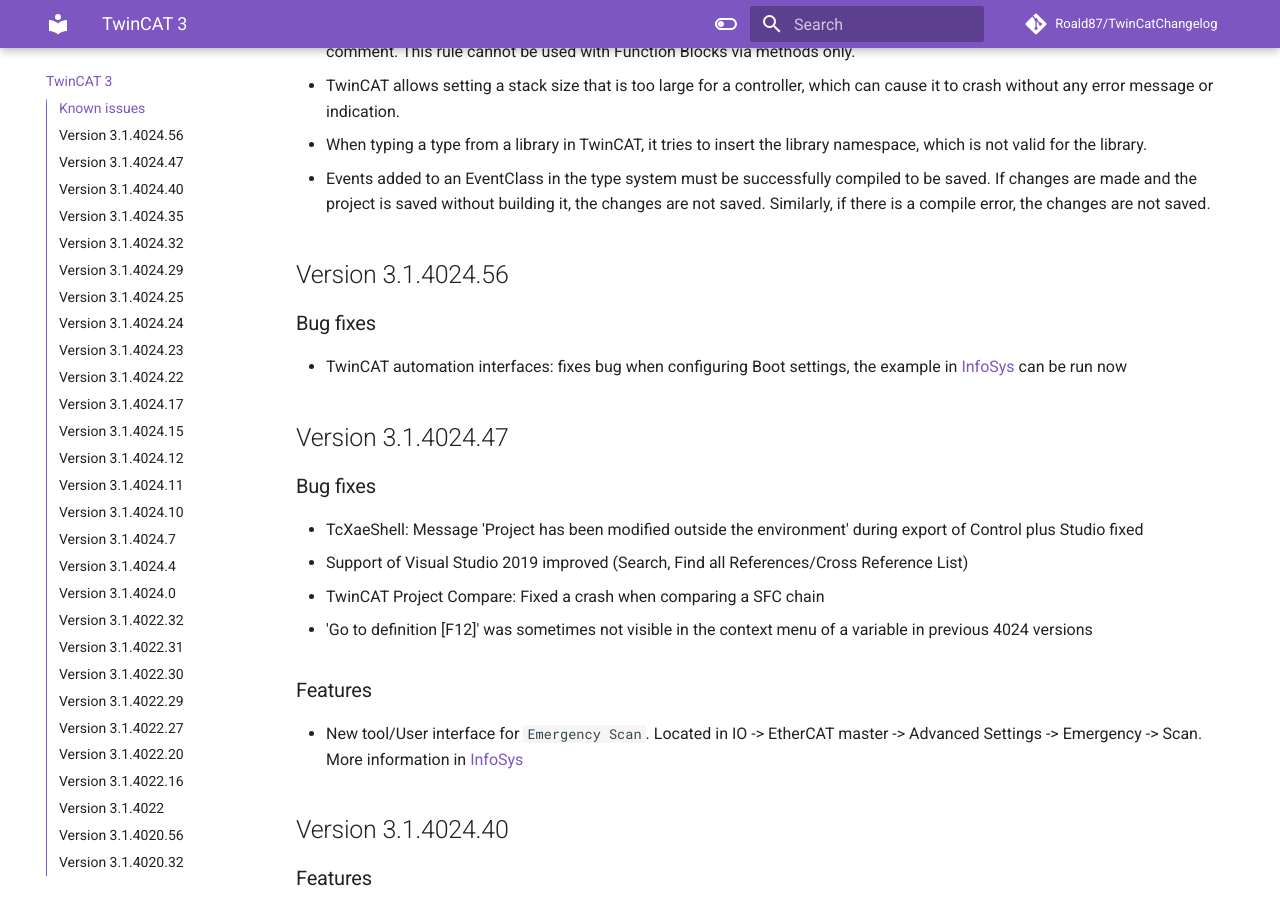
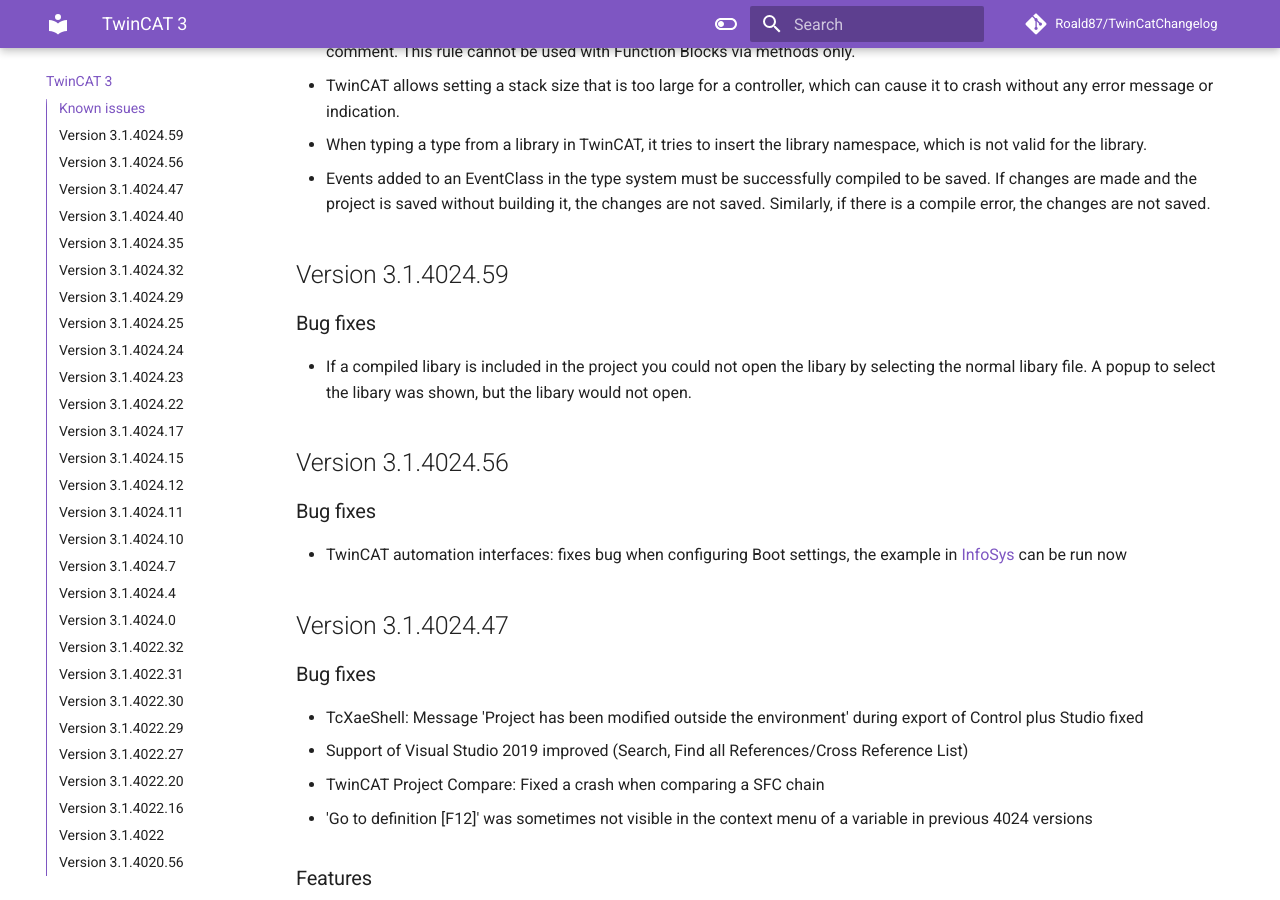
Before and after one commit to Roald87/TwinCatChangelog, an MkDocs documentation site: the page built from docs/tc3.md, in a window 1280 px wide and 900 px high, scrolled down 1127 px. Built offline with MkDocs 1.6.1 and Material for MkDocs 9.7.7, drawn with Linux system fonts in a browser that asks for light colours; comment, search, counter and statistics services are not loaded.

Commit message:
bug fix for compiled library selection

```diff
--- a/docs/tc3.md
+++ b/docs/tc3.md
@@ -21,6 +21,12 @@
 -   TwinCAT allows setting a stack size that is too large for a controller, which can cause it to crash without any error message or indication.
 -   When typing a type from a library in TwinCAT, it tries to insert the library namespace, which is not valid for the library.
 -   Events added to an EventClass in the type system must be successfully compiled to be saved. If changes are made and the project is saved without building it, the changes are not saved. Similarly, if there is a compile error, the changes are not saved.
+
+## Version 3.1.4024.59
+
+### Bug fixes
+
+- If a compiled libary is included in the project you could not open the libary by selecting the normal libary file. A popup to select the libary was shown, but the libary would not open.
 
 ## Version 3.1.4024.56
 
```
